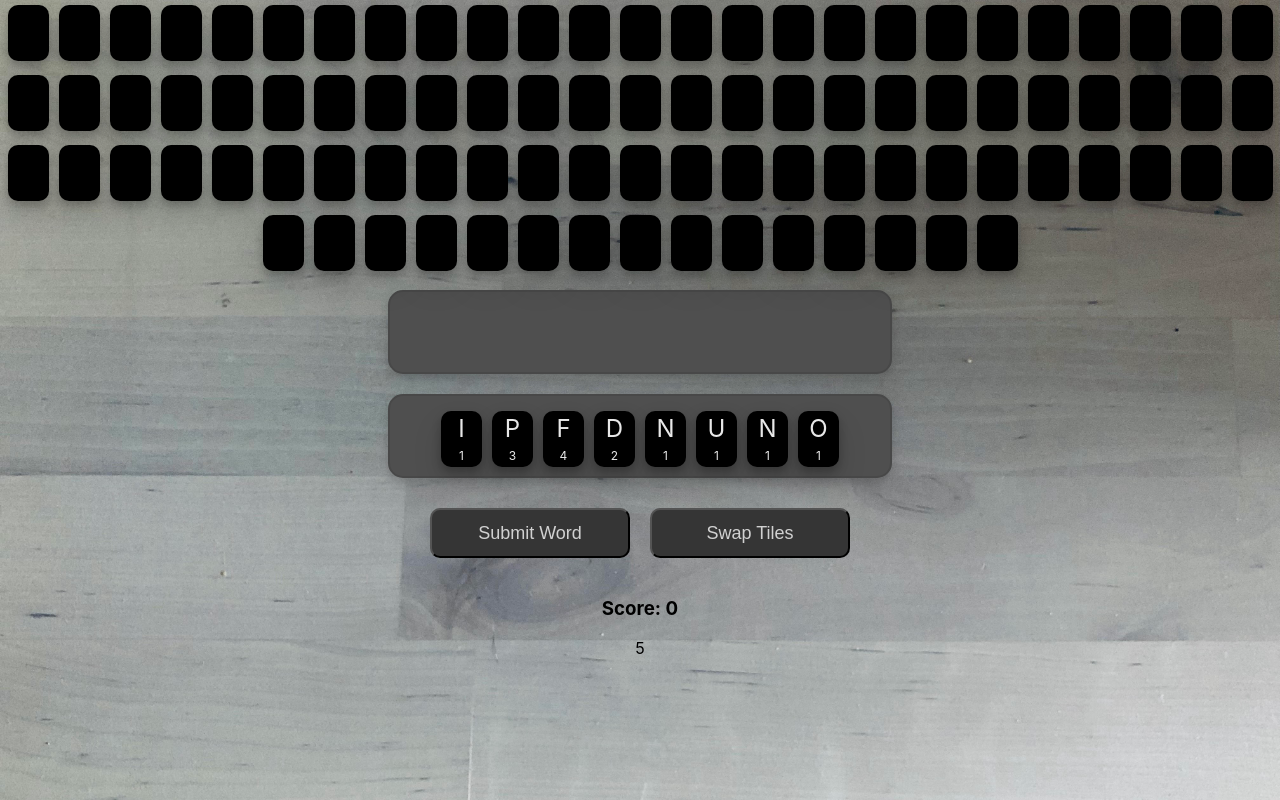
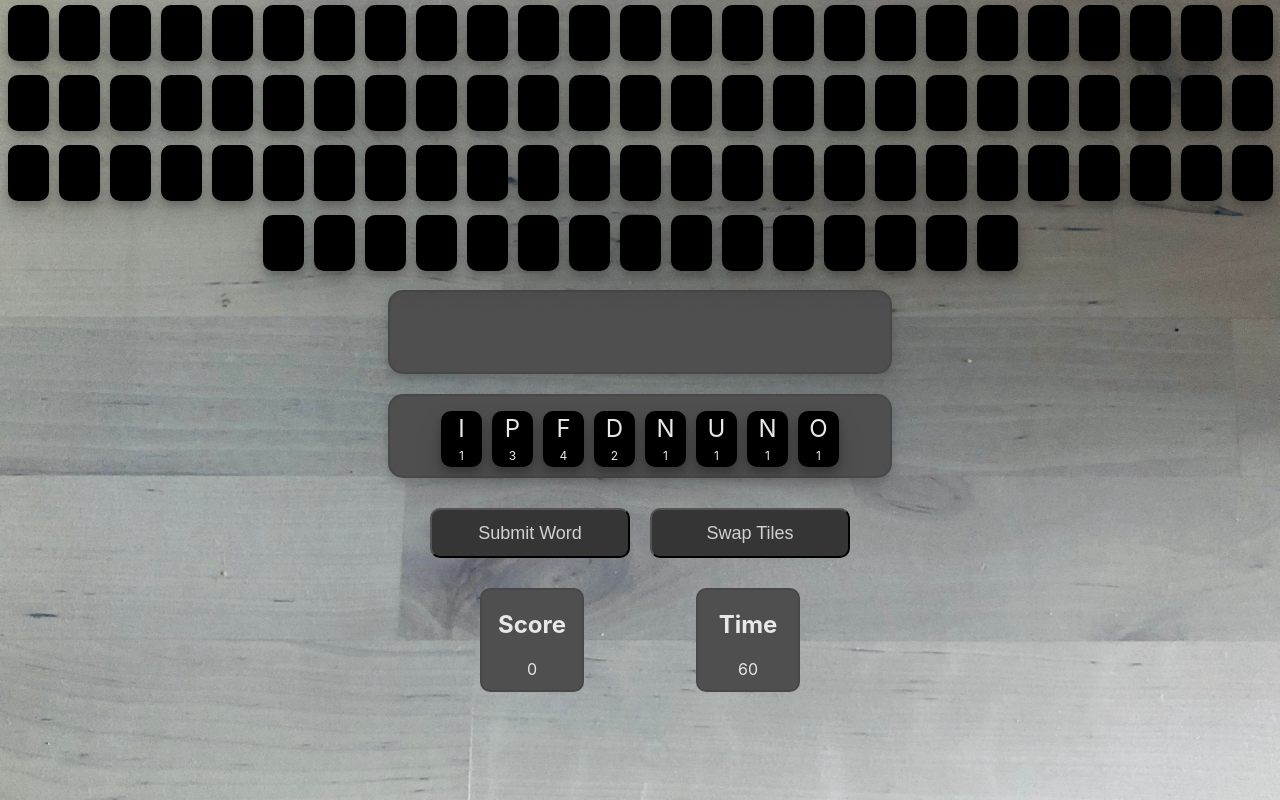
Before and after one commit to amarvick/wordspeed, a React (Create React App) app: page / in a window 1280 px wide. Built offline with nearby package versions, Linux system fonts and the light colour scheme.

Commit message:
Implemented score/time design boxes

```diff
--- /dev/null
+++ b/src/components/game/DataComponent.css
@@ -0,0 +1,10 @@
+.data-component {
+  height: 100px;
+  width: 100px;
+  border: 2px solid rgb(72, 72, 72);
+  border-radius: 10px;
+  background-color: rgb(79, 79, 79);
+  color: rgb(232, 232, 232);
+  display: inline-block;
+  margin: 10px 56px;
+}
--- /dev/null
+++ b/src/components/game/DataComponent.tsx
@@ -0,0 +1,19 @@
+import React from 'react'
+import './DataComponent.css';
+
+type DataComponentProps = {
+  header: string,
+  text: string
+}
+
+const DataComponent = ({
+  header,
+  text,
+}: DataComponentProps): JSX.Element => (
+  <div className="data-component">
+    <h2>{header}</h2>
+    <p>{text}</p>
+  </div>
+)
+
+export default DataComponent;
--- a/src/components/game/FullGameBoard.tsx
+++ b/src/components/game/FullGameBoard.tsx
@@ -4,6 +4,8 @@ import React, { useState } from 'react';
 import FlippedTiles from './FlippedTiles.tsx';
 // @ts-ignore
 import TimerComponent from './TimerComponent.tsx';
+// @ts-ignore
+import DataComponent from './DataComponent.tsx';
 // @ts-ignore
 import GameOver from './GameOver.tsx';
 // @ts-ignore
@@ -140,11 +142,9 @@ const FullGameBoard = (): JSX.Element => {
         submitWord={submitWord}
         onSwap={onSwap}
         remainingTiles={flippedTiles.listSize}
+        error={error}
       />
-      {error}
-      <h3>
-        Score: {score}
-      </h3>
+      <DataComponent header="Score" text={score}/>
       <TimerComponent setGameInProgress={setGameInProgress} />
     </div>
   ) : <GameOver score={score} />;
--- a/src/components/game/TimerComponent.tsx
+++ b/src/components/game/TimerComponent.tsx
@@ -1,4 +1,6 @@
 import React, { useEffect } from 'react'
+// @ts-ignore
+import DataComponent from "./DataComponent.tsx";
 
 type TimerComponentProps = {
   setGameInProgress: (status: boolean) => void,
@@ -7,22 +9,23 @@ type TimerComponentProps = {
 const TimerComponent = ({
   setGameInProgress,
 }: TimerComponentProps): JSX.Element => {
-  const [secs, setTime] = React.useState(10);
+  const [secs, setTime] = React.useState(60);
   const tick = () => setTime([secs - 1]);
 
   useEffect(() => {
     if (secs > 0) {
-      const timerId = setInterval(() => tick(), 1000);
-      return () => clearInterval(timerId);
+      // const timerId = setInterval(() => tick(), 1000);
+      // return () => clearInterval(timerId);
     } else {
       setGameInProgress(false)
     }
   });
 
   return (
-    <div>
-      <p>{secs.toString()}</p>
-    </div>
+    <DataComponent
+      header={"Time"}
+      text={secs.toString()}
+    />
   );
 }
 
--- a/src/components/game/UserStand.tsx
+++ b/src/components/game/UserStand.tsx
@@ -15,6 +15,7 @@ type UserStandProps = {
   submitWord: () => void,
   onSwap: () => void,
   remainingTiles: number,
+  error: string,
 }
 
 const UserStand = ({
@@ -23,8 +24,9 @@ const UserStand = ({
   removeTile,
   toggleTile,
   submitWord,
+  onSwap,
   remainingTiles,
-  onSwap
+  error,
 }: UserStandProps): JSX.Element => (
   <div className="user-stand">
     <div className="user-stand-tile-box user-word">
@@ -42,6 +44,7 @@ const UserStand = ({
         );
       })}
     </div>
+    <p>{error}</p>
 
     <div className="user-stand-tile-box user-tiles">
       {Object.values(allTiles).map((tile: Tile) => (
```
Also changed, not shown: 1 other file (tests, documents, lock files or other folders).
